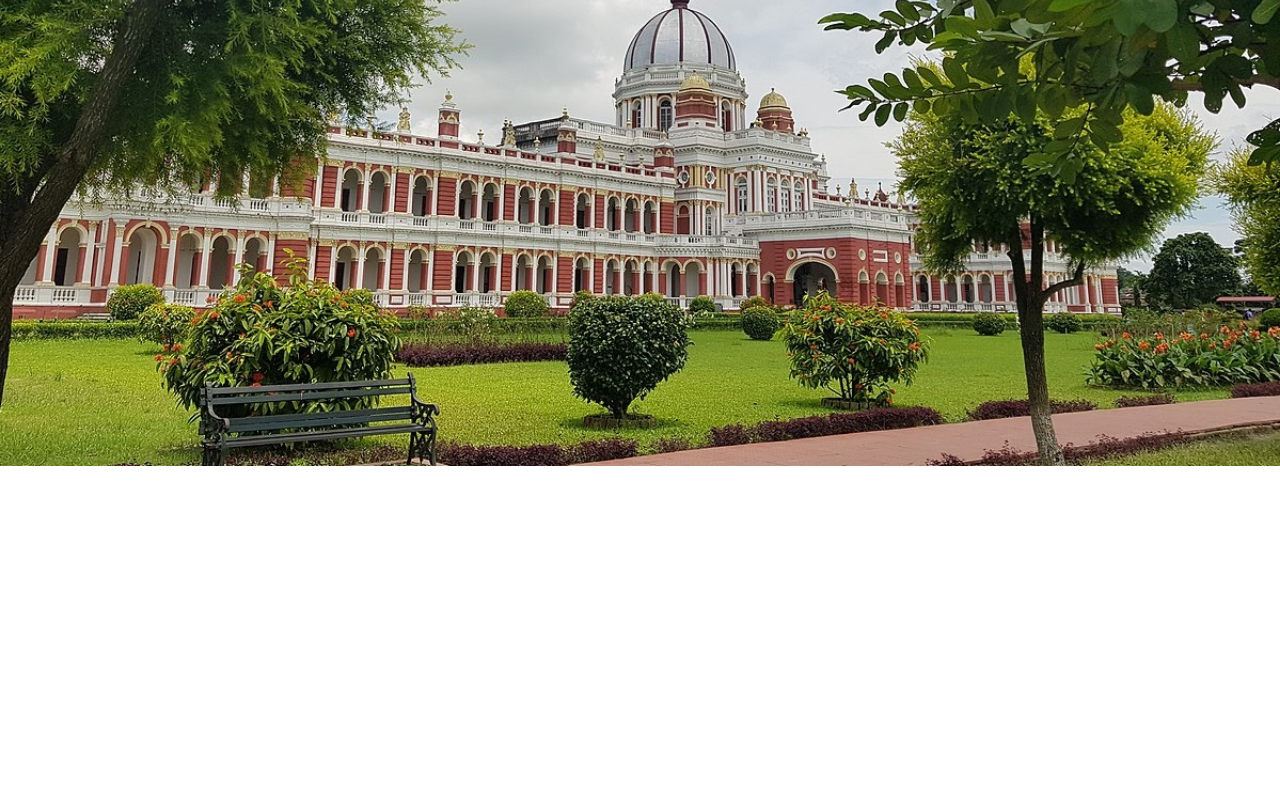
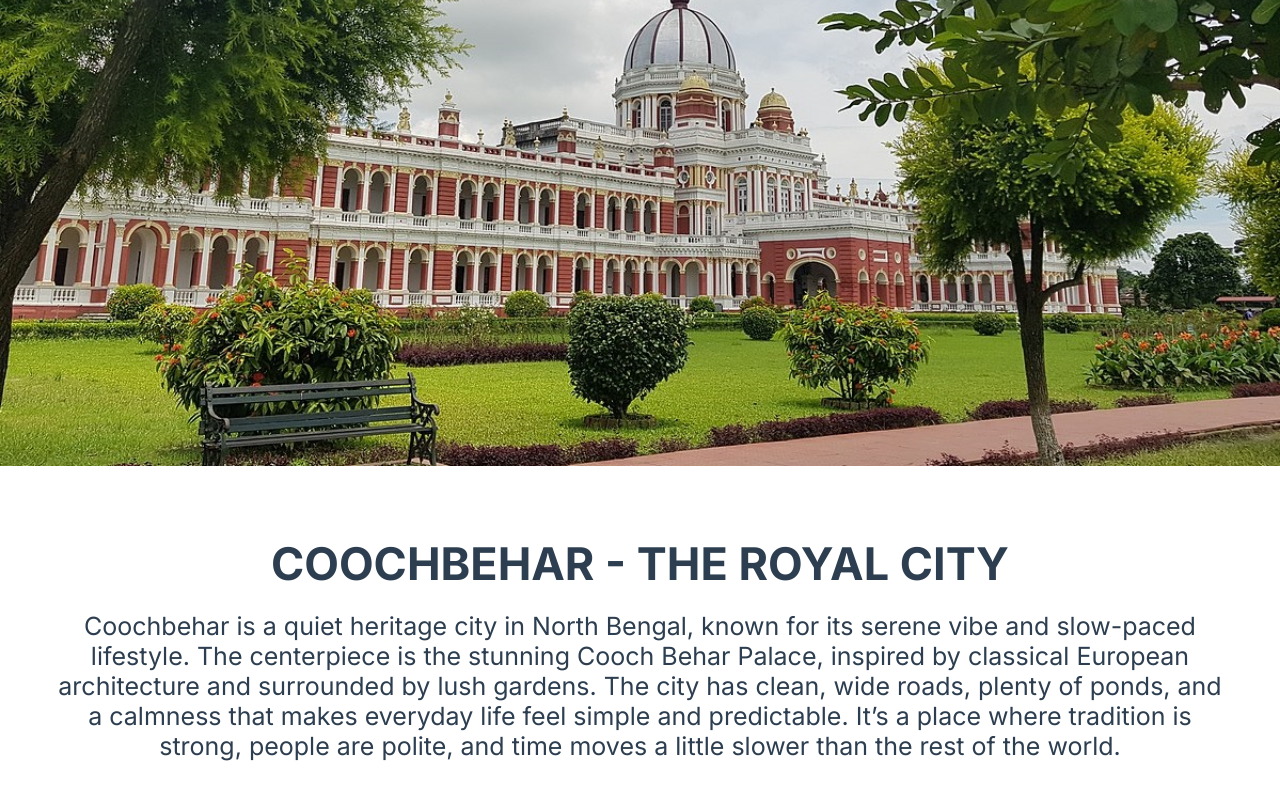
Before and after one commit to abk2191/coochbehar, a React (Vite) app: page / in a window 1280 px wide. Shown: the part 204-1004 px from the top of the page. Before the commit the page ends 800 px from the top, so only its background shows below. Built offline with nearby package versions, Linux system fonts and the light colour scheme; a web font is replaced by a local one.

Commit message:
Added new features

```diff
--- a/src/App.jsx
+++ b/src/App.jsx
@@ -1,12 +1,14 @@
 import { useState } from "react";
 import Navbar from "./Navbar";
 import Banner from "./Banner";
+import CityDescription from "./CityDescription";
 
 function App() {
   return (
     <>
       <Navbar />
       <Banner />
+      <CityDescription />
     </>
   );
 }
--- /dev/null
+++ b/src/CityDescription.jsx
@@ -0,0 +1,20 @@
+function CityDescription() {
+  return (
+    <>
+      <div className="city-description">
+        <h2>COOCHBEHAR - THE ROYAL CITY</h2>
+        <p>
+          Coochbehar is a quiet heritage city in North Bengal, known for its
+          serene vibe and slow-paced lifestyle. The centerpiece is the stunning
+          Cooch Behar Palace, inspired by classical European architecture and
+          surrounded by lush gardens. The city has clean, wide roads, plenty of
+          ponds, and a calmness that makes everyday life feel simple and
+          predictable. It’s a place where tradition is strong, people are
+          polite, and time moves a little slower than the rest of the world.
+        </p>
+      </div>
+    </>
+  );
+}
+
+export default CityDescription;
--- a/src/index.css
+++ b/src/index.css
@@ -26,20 +26,6 @@ body {
   display: block; /* Removes extra space below image */
 }
 
-.banner-text {
-  position: absolute;
-  top: 50%;
-  left: 50%;
-  transform: translate(-50%, -50%);
-  color: white;
-  font-size: 5rem;
-
-  text-align: center;
-  margin: 0;
-  text-shadow: 2px 2px 6px rgba(105, 105, 105, 0.7);
-  z-index: 2;
-}
-
 .logo {
   display: flex;
   align-items: center;
@@ -51,6 +37,33 @@ body {
   padding: 0;
   margin: 0;
   font-size: 45px;
+}
+
+.city-description {
+  display: flex;
+  flex-direction: column;
+  align-items: center;
+  justify-content: center;
+  gap: 20px;
+  padding: 50px;
+}
+
+.city-description h2 {
+  font-family: "Inter", sans-serif;
+  padding: 0;
+  margin: 0;
+  font-size: 45px;
+  color: #2c3e50;
+}
+
+.city-description p {
+  font-family: "Inter", sans-serif;
+  padding: 0;
+  margin: 0;
+  font-size: 25px;
+  color: #2c3e50;
+  text-align: center;
+  text-wrap: wrap;
 }
 
 /* Mobile Responsive */
```
